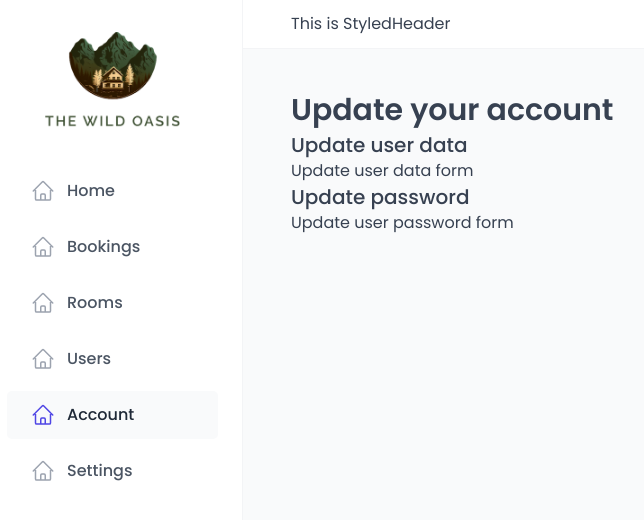
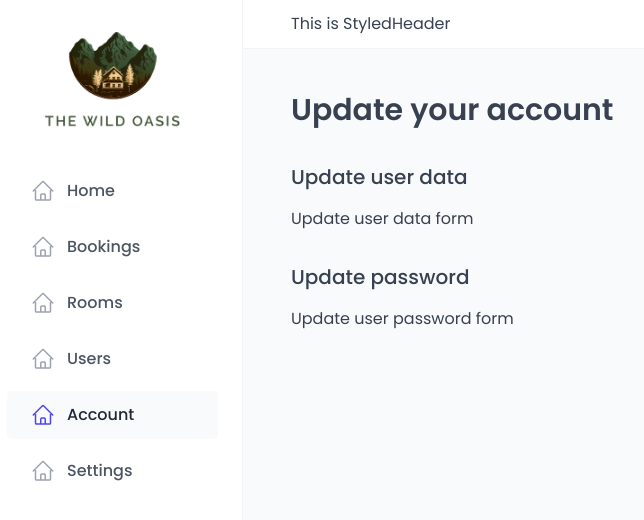
Before and after one commit to sujit-libi/hotel-booking-app, a React (Vite) app: page /account in a window 1280 px wide. Shown: the top 520 px of the page, without its empty margins (17-661 px from the left). Built offline with nearby package versions, Linux system fonts and the light colour scheme; a web font is replaced by a local one.

Commit message:
Displaying toast notification while deleting room either success or error with initial setup

```diff
--- a/package.json
+++ b/package.json
@@ -16,6 +16,7 @@
     "date-fns": "^4.1.0",
     "react": "^18.2.0",
     "react-dom": "^18.2.0",
+    "react-hot-toast": "^2.5.2",
     "react-icons": "^5.5.0",
     "react-router-dom": "^6.30.0",
     "styled-components": "^6.1.16"
--- a/src/App.jsx
+++ b/src/App.jsx
@@ -12,6 +12,7 @@ import Login from './pages/Login';
 import AppLayout from './components/AppLayout';
 import { QueryClient, QueryClientProvider } from '@tanstack/react-query';
 import { ReactQueryDevtools } from '@tanstack/react-query-devtools';
+import { Toaster } from 'react-hot-toast';
 
 const queryClient = new QueryClient({
   defaultOptions: {
@@ -43,6 +44,27 @@ function App() {
           <Route path="*" element={<NotFound />} />
         </Routes>
       </BrowserRouter>
+
+      <Toaster
+        position="top-center"
+        gutter={12}
+        containerStyle={{ margin: '8px' }}
+        toastOptions={{
+          success: {
+            duration: 3000,
+          },
+          error: {
+            duration: 5000,
+          },
+          style: {
+            fontSize: '16px',
+            maxWidth: '500px',
+            padding: '16px 24px',
+            backgroundColor: 'var(--color-grey-0)',
+            color: 'var(--color-grey-700)',
+          },
+        }}
+      />
     </QueryClientProvider>
   );
 }
--- a/src/components/AppLayout.jsx
+++ b/src/components/AppLayout.jsx
@@ -15,13 +15,23 @@ const StyledAppLayout = styled.div`
   grid-template-rows: auto 1fr;
 `;
 
+const Container = styled.div`
+  max-width: 120rem;
+  margin: 0 auto;
+  display: flex;
+  flex-direction: column;
+  gap: 3.2rem;
+`;
+
 function AppLayout() {
   return (
     <StyledAppLayout>
       <Header />
       <Sidebar />
       <Main>
-        <Outlet />
+        <Container>
+          <Outlet />
+        </Container>
       </Main>
     </StyledAppLayout>
   );
--- a/src/components/Row.jsx
+++ b/src/components/Row.jsx
@@ -1,5 +1,25 @@
-import styled from 'styled-components';
+import styled, { css } from 'styled-components';
 
-const Row = styled.div``;
+const Row = styled.div`
+  display: flex;
+
+  ${(props) =>
+    props.type === 'horizontal' &&
+    css`
+      justify-content: space-between;
+      align-items: center;
+    `}
+
+  ${(props) =>
+    props.type === 'vertical' &&
+    css`
+      flex-direction: column;
+      gap: 1.6rem;
+    `}
+`;
+
+Row.defaultProps = {
+  type: 'vertical',
+};
 
 export default Row;
--- a/src/features/rooms/RoomRow.jsx
+++ b/src/features/rooms/RoomRow.jsx
@@ -2,6 +2,7 @@ import styled from 'styled-components';
 import { formatCurrency } from '../../utils/helpers';
 import { useMutation, useQueryClient } from '@tanstack/react-query';
 import { deleteRoom } from '../../services/apiRooms';
+import { toast } from 'react-hot-toast';
 
 const TableRow = styled.div`
   display: grid;
@@ -49,13 +50,15 @@ function RoomRow({ room }) {
   const { isLoading: isDeleting, mutate } = useMutation({
     mutationFn: (id) => deleteRoom(id),
     onSuccess: () => {
-      alert('Room successfully deleted!!!');
+      // alert('Room successfully deleted!!!');
+      toast.success('Room successfully deleted');
       queryClient.invalidateQueries({
         queryKey: ['rooms'],
       });
     },
     onError: (err) => {
-      alert(err.message);
+      // alert(err.message);
+      toast.error(err.message);
     },
   });
   return (
--- a/src/pages/Rooms.jsx
+++ b/src/pages/Rooms.jsx
@@ -5,11 +5,15 @@ import RoomTable from '../features/rooms/RoomTable';
 
 function Rooms() {
   return (
-    <Row type="horizontal">
-      <Heading as="h1">All rooms</Heading>
-      <p>Filter/Sorts</p>
-      <RoomTable />
-    </Row>
+    <>
+      <Row type="horizontal">
+        <Heading as="h1">All rooms</Heading>
+        <p>Filter / Sorts</p>
+      </Row>
+      <Row>
+        <RoomTable />
+      </Row>
+    </>
   );
 }
 
```
Also changed, not shown: src/components/Button.jsx (+9 -10 lines), 1 other file (tests, documents, lock files or other folders).
